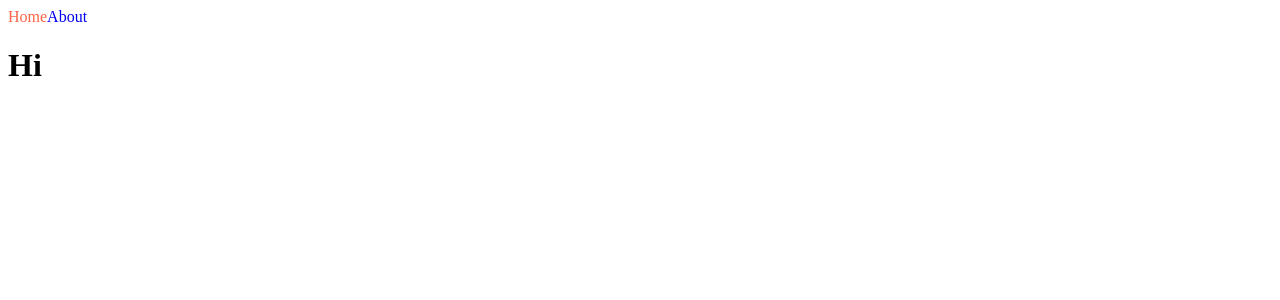
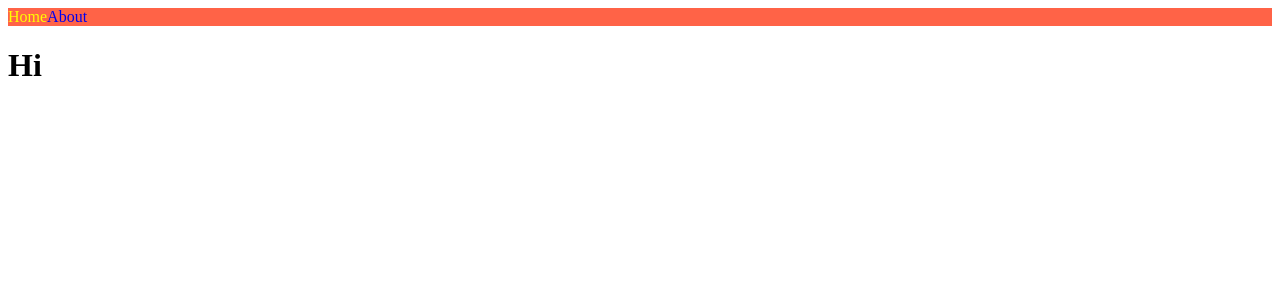
Before and after one commit to verobeach7/nextjs-intro, a Next.js app: page / in a window 1280 px wide. Shown: the top 300 px of the page. Built offline with nearby package versions, Linux system fonts and the light colour scheme.

Commit message:
NextJS: Styled JSX

```diff
--- a/components/NavBar.js
+++ b/components/NavBar.js
@@ -1,30 +1,28 @@
 import Link from "next/link";
 import { useRouter } from "next/router";
-import styles from "./NavBar.module.css"; // css module: normal css를 사용할 수 있게 해줌
 
 export default function NavBar() {
   const router = useRouter();
   console.log(router);
   return (
     <nav>
-      <Link
-        className={`${styles.link} ${
-          router.pathname === "/" ? styles.active : ""
-        }`}
-        href="/"
-      >
-        Home
+      <Link style={{ textDecoration: "none" }} href="/">
+        <span className={router.pathname === "/" ? "active" : ""}>Home</span>
       </Link>
-      <Link
-        // .join은 배열 안의 item을 하나의 문자열로 바꾸는 method
-        className={[
-          styles.link,
-          router.pathname === "/about" ? styles.active : "",
-        ].join(" ")}
-        href="/about"
-      >
-        About
+      <Link style={{ textDecoration: "none" }} href="/about">
+        <span className={router.pathname === "/about" ? "active" : ""}>
+          About
+        </span>
       </Link>
+      {/* style은 html 고유 tag */}
+      <style jsx>{`
+        nav {
+          background-color: tomato;
+        }
+        .active {
+          color: yellow;
+        }
+      `}</style>
     </nav>
   );
 }
--- a/components/NavBar.module.css
+++ /dev/null
@@ -1,7 +0,0 @@
-.link {
-  text-decoration: none;
-}
-
-.active {
-  color: tomato;
-}
--- a/pages/index.js
+++ b/pages/index.js
@@ -3,8 +3,13 @@
 export default function Home() {
   return (
     <div>
-      <NavBar></NavBar>
-      <h1>Hi</h1>
+      <NavBar />
+      <h1 className="active">Hi</h1>
+      <style jsx>{`
+        a {
+          color: white;
+        }
+      `}</style>
     </div>
   );
 }
```
